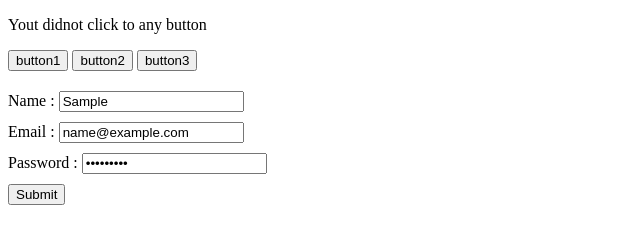
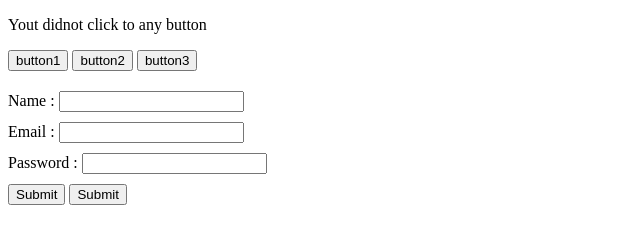
Before and after one commit to Prottoy16/js_click_change_submit, a plain HTML site: page index.html in a window 1280 px wide. Both pictures are taken after typing "Sample", "name@example.com", "Sample123" into the empty fields and a click on the button "Submit". Shown: the whole page, without its empty margins (0-640 px from the left). Drawn offline with Linux system fonts and the light colour scheme.

Commit message:
third commit

```diff
--- a/index.html
+++ b/index.html
@@ -33,6 +33,7 @@
             </label>
         </div>
         <button type="submit">Submit</button>
+        <input type="submit">
     </form>
 
 
--- a/index.js
+++ b/index.js
@@ -59,5 +59,8 @@ e.preventDefault();
     password:password.value,
  }
  console.log(personInfo);
+ name1.value="";
+ email.value="";
+ password.value="";
 
 }
```
